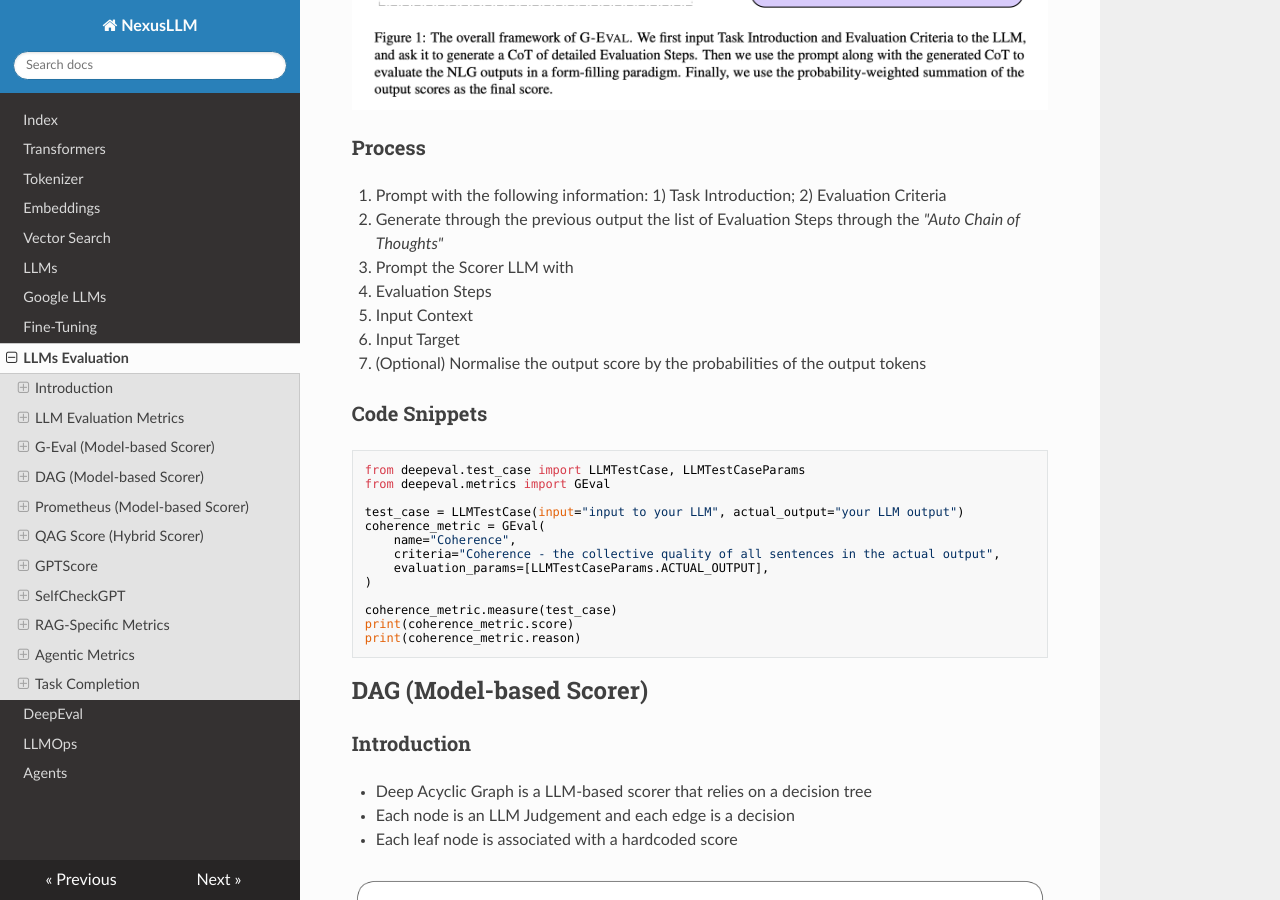
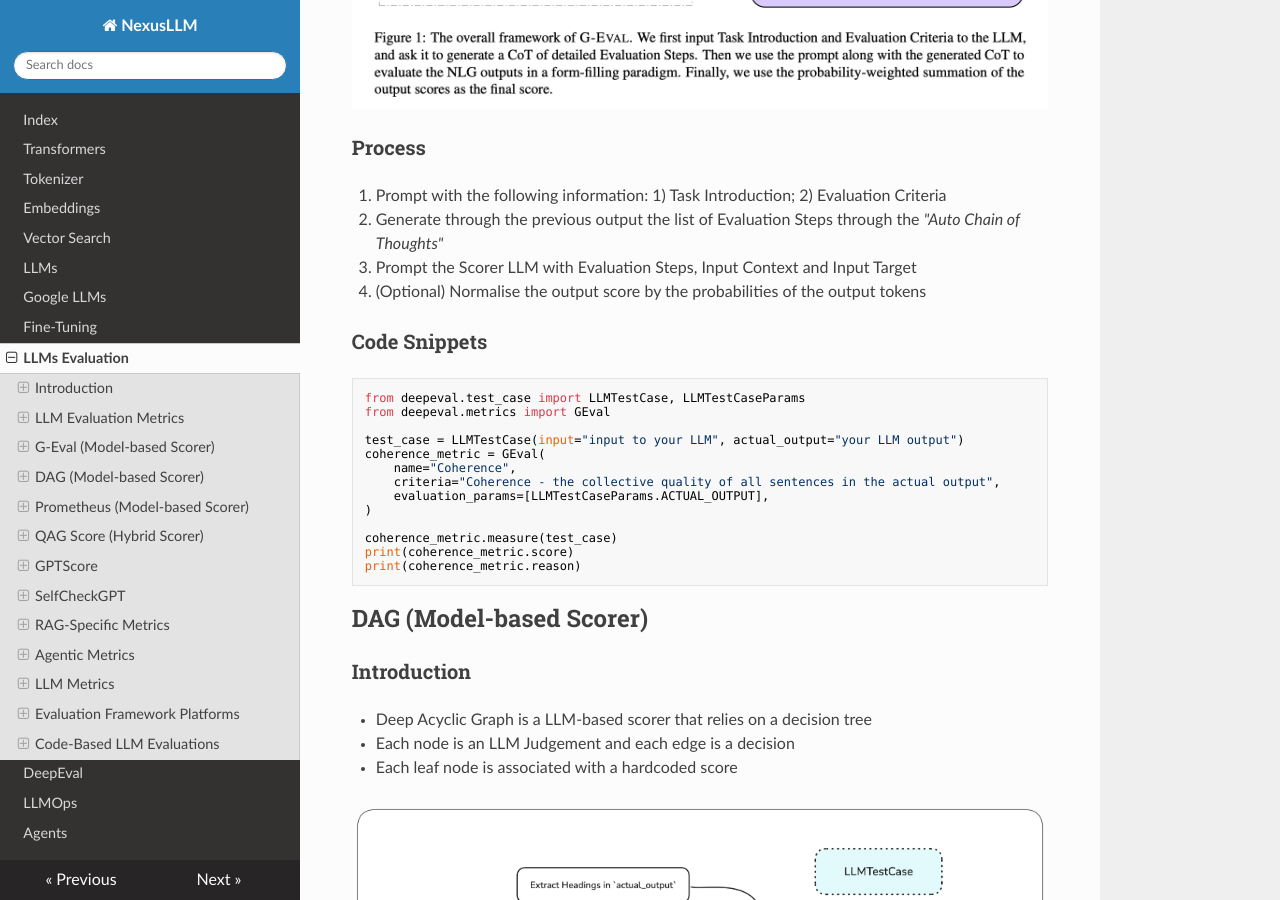
Before and after one commit to Volscente/NexusLLM, an MkDocs documentation site: the page built from documentation/docs/evaluation.md, in a window 1280 px wide and 900 px high, scrolled down 4269 px. Built offline with MkDocs 1.6.1, drawn with Linux system fonts in a browser that asks for light colours; nearby versions of some CDN libraries; some of the changed text lies outside the part shown.

Commit message:
Update evaluation.md

````diff
--- a/documentation/docs/evaluation.md
+++ b/documentation/docs/evaluation.md
@@ -84,10 +84,7 @@
 ### Process
 1. Prompt with the following information: 1) Task Introduction; 2) Evaluation Criteria
 2. Generate through the previous output the list of Evaluation Steps through the *"Auto Chain of Thoughts"*
-3. Prompt the Scorer LLM with
-   - Evaluation Steps
-   - Input Context
-   - Input Target
+3. Prompt the Scorer LLM with Evaluation Steps, Input Context and Input Target
 4. (Optional) Normalise the output score by the probabilities of the output tokens
 
 ### Code Snippets
@@ -354,8 +350,8 @@
 print(metric.score, metric.reason)
 ```
 
-# LLM Metrics
-## Hallucination
+## LLM Metrics
+### Hallucination
 ```python
 from deepeval.metrics import HallucinationMetric
 from deepeval.test_case import LLMTestCase
@@ -376,7 +372,7 @@
 print(metric.is_successful())
 ```
 
-## Toxicity
+### Toxicity
 ```python
 from deepeval.metrics import ToxicityMetric
 from deepeval.test_case import LLMTestCase
@@ -430,30 +425,31 @@
 The process to create a new evaluation dataset is described in [custom-eval.md](https://github.com/openai/evals/blob/main/docs/custom-eval.md)
 from the OpenAI Evals package. Although it seems pretty rigid and too schematic for the actual standards.
 
-## Weights & Biases
-A Machine Learning platform to quickly track experiments, version and iterate on datasets, evaluate model performance.
+### Weights & Biases
+A Machine Learning platform to quickly track experiments, version and iterate on datasets,
+evaluate model performance.
 
-## LangSmith (LangChain)
+### LangSmith (LangChain)
 Trace and evaluate language model applications and intelligent agents.
 
-## TruLens (TruEra)
+### TruLens (TruEra)
 TruLens provides a set of tools for developing and monitoring neural nets, including LLMs.
 
-## Vertex AI Studio (Google)
+### Vertex AI Studio (Google)
 You can evaluate the performance of foundation models and your tuned generative AI models on Vertex AI.
 
-## Amazon Bedrock
+### Amazon Bedrock
 Amazon Bedrock supports model evaluation jobs.
 
-## DeepEval (Confident AI)
+### DeepEval (Confident AI)
 An open-source LLM evaluation framework for LLM applications.
 
 [Sample Codes](https://github.com/confident-ai/deepeval/tree/main/examples).
 
-## Parea AI
+### Parea AI
 Parea provides tools for debugging, testing, evaluating, and monitoring LLM-powered applications.
 
-## Optik by Comet
+### Optik by Comet
 Opik is an open-source platform by Comet for evaluating, testing, and monitoring Large Language Models (LLMs).
 It provides flexible tools to track, annotate, and refine LLM applications across development and production environments.
 
@@ -469,11 +465,11 @@
 print(score)
 ```
 
-# Code-Based LLM Evaluations
-## Introduction
+## Code-Based LLM Evaluations
+### Introduction
 - It involves creating automated CI/CD test cases to evaluate how the LLM performs on specific tasks or datasets
 - The advantage is that it's cost-efficient as it does not introduce token usage or latency
 
-## Use Cases
+### Use Cases
 - Test Correct Structure of Output
 - Test Specific Data in Output by verifying that the LLM output contains specific data points
````
Also changed, not shown: other parts of documentation/docs/evaluation.md (+11 -13 lines).
